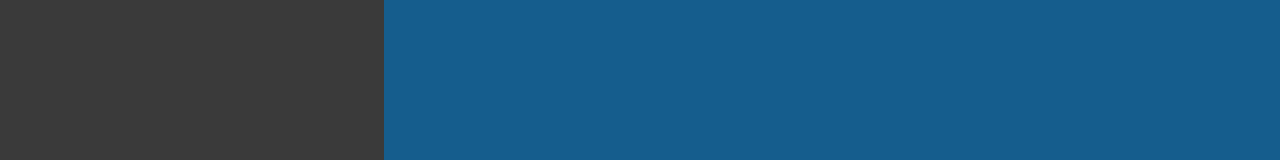
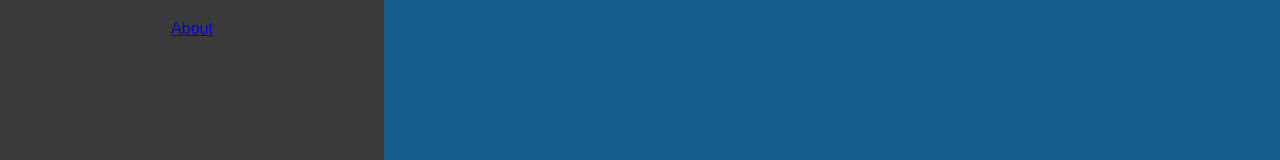
Before and after one commit to j-stuckey/docker_react-app_template, a React app: page / in a window 1280 px wide. Shown: the top 160 px of the page. Built offline with nearby package versions, Linux system fonts and the light colour scheme.

Commit message:
Added React Router

```diff
--- a/src/components/App.js
+++ b/src/components/App.js
@@ -1,5 +1,5 @@
-import React, { Component } from 'react';
-
+import React, { Component, Fragment } from 'react';
+import { Link } from 'react-router-dom';
 import styles from './styles/App.module.css'; // CSS Modules
 
 // Redux-actions might be useful as well. Check it out:
@@ -9,7 +9,9 @@ class App extends Component {
     render() {
         return (
             <div className={styles.AppContainer}>
-                <section className={styles.LeftSection} />
+                <section className={styles.LeftSection}>
+                    <Link to="/about">About</Link>
+                </section>
                 <section className={styles.RightSection}>
                     <p>Hello, world!</p>
                     <p>
--- a/src/index.js
+++ b/src/index.js
@@ -3,15 +3,18 @@ import ReactDOM from 'react-dom';
 import App from './components/App';
 import registerServiceWorker from './registerServiceWorker';
 import { Provider } from 'react-redux';
+import { BrowserRouter as Router } from 'react-router-dom';
 
-import {store} from './redux/store';
+import { store } from './redux/store';
 
 import 'normalize.css';
 import './index.css';
 
 ReactDOM.render(
     <Provider store={store}>
-        <App />
+        <Router>
+            <App />
+        </Router>
     </Provider>,
     document.getElementById('root')
 );
```
